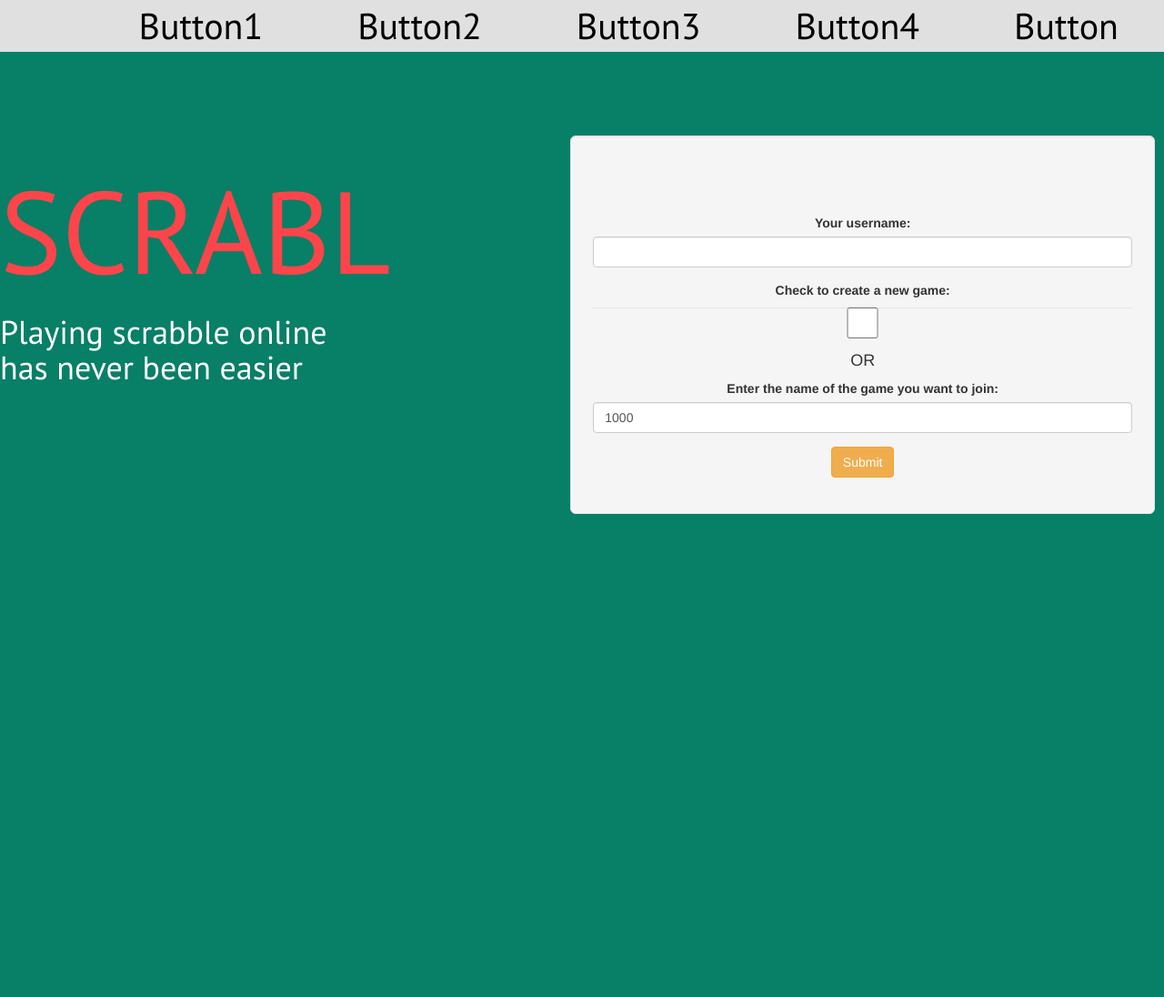
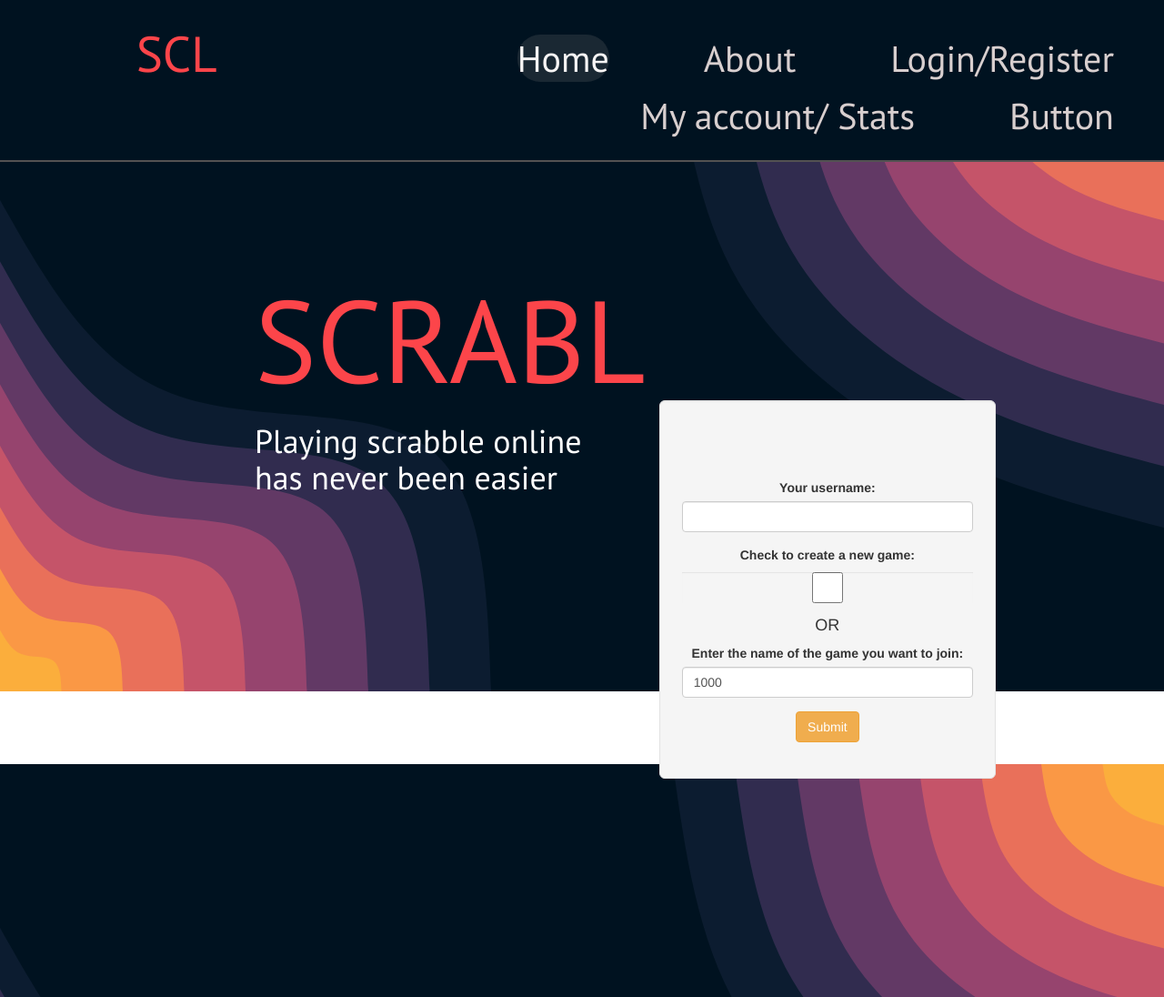
Before and after one commit to duckGameGH/scrabl, a PHP site: page /index.html in a window 1280 px wide. Shown: the top 1096 px of the page at 91% size. Before the commit the page ends 565 px from the top, so only its background shows below. Run offline with PHP 8.4, Linux system fonts and the light colour scheme; some web fonts are replaced.

Commit message:
Style changes : -added image folder - started over for css - finished #11 and #12 - changed the background to svgs from "haikei" - recentered elements

```diff
--- a/index.html
+++ b/index.html
@@ -26,11 +26,12 @@
 
 </head>
 <body>
-    <nav class="">
-        <a>Button1</a>
-        <a>Button2</a>
-        <a>Button3</a>
-        <a>Button4</a>
+    <nav>
+        <a class="main">SCL</a>
+        <a class="this">Home</a>
+        <a>About</a>
+        <a>Login/Register</a>
+        <a>My account/ Stats</a>
         <a>Button</a>
     </nav>
     <div class="row">
--- a/static/home.css
+++ b/static/home.css
@@ -1,14 +1,19 @@
 body {
-    background-color: #087F67;
+    background-image: url("/scrabl/images/blob.svg");
     margin: 0;
     padding: 0;
+    background-repeat: no-repeat;
+    background-attachment: fixed;
+    background-size: 100%;
+    height: 100%;
+    overflow: hidden;
 }
 
 .titles{
     margin-right:150px;
 }
 .form{
-    margin-left:150px;
+    margin-left:100px;
 }
 
 h1{
@@ -24,23 +29,29 @@
     font-weight: 400;
     font-style: normal;
     font-size: 36px;
+
 }
 
 nav {
-    background-color: #E0E0E0 ;
+    background-color: #001220;
     text-align: right;
+    border-bottom: 2px solid rgb(83, 82, 82);
+    padding: 20px;
+    margin-right:-15;
+    text-decoration: none;
 }
 
 
 
 a {
-    color:#000000;
+    color:#d8cfcf;
     font-family: "PT Sans", sans-serif;
     font-weight: 400;
     font-style: normal;
     font-size: 40px;
     margin-right: 50px;
     margin-left: 50px;
+    width: 100%;
 }
 
 td{
@@ -51,14 +62,15 @@
     width: 50%;
     padding: 15px;
     margin-top: 7%;
+    margin-left: 280px;
     margin-bottom: 20%;
 }
 
 .col2 {
     width: 50%;
-    margin-right: 25px;
+    margin-right: 200px;
     padding-top: 85px;
-    margin-top: 7%;
+    margin-top: 20%;
     margin-bottom: 20%;
     text-align: center;
 }
@@ -66,4 +78,27 @@
 .row {
     display: flex;
     justify-content: space-evenly;
+
   }
+
+  .this {
+    color: #f7f5f5;
+    background-color: #7572723a;
+    border-radius: 25px;
+    pointer-events: none;
+  }
+
+  .main {
+    color:#FC454A;
+    font-family: "PT Sans", sans-serif;
+    font-weight: 400;
+    font-style: normal;
+    font-size: 55px;
+    margin-right: 22%;
+  }
+
+  a:hover {
+    color: #f7f5f5;
+    background-color: #7572723a;
+    border-radius: 25px;
+  }
```
Also changed, not shown: images/blob-scene-haikei.png (added), images/blob.svg (added), images/graph (1).png (added), images/polygon-scatter-haikei.svg (added), images/shape.svg (added), images/stacked-peaks-haikei.svg (added).
